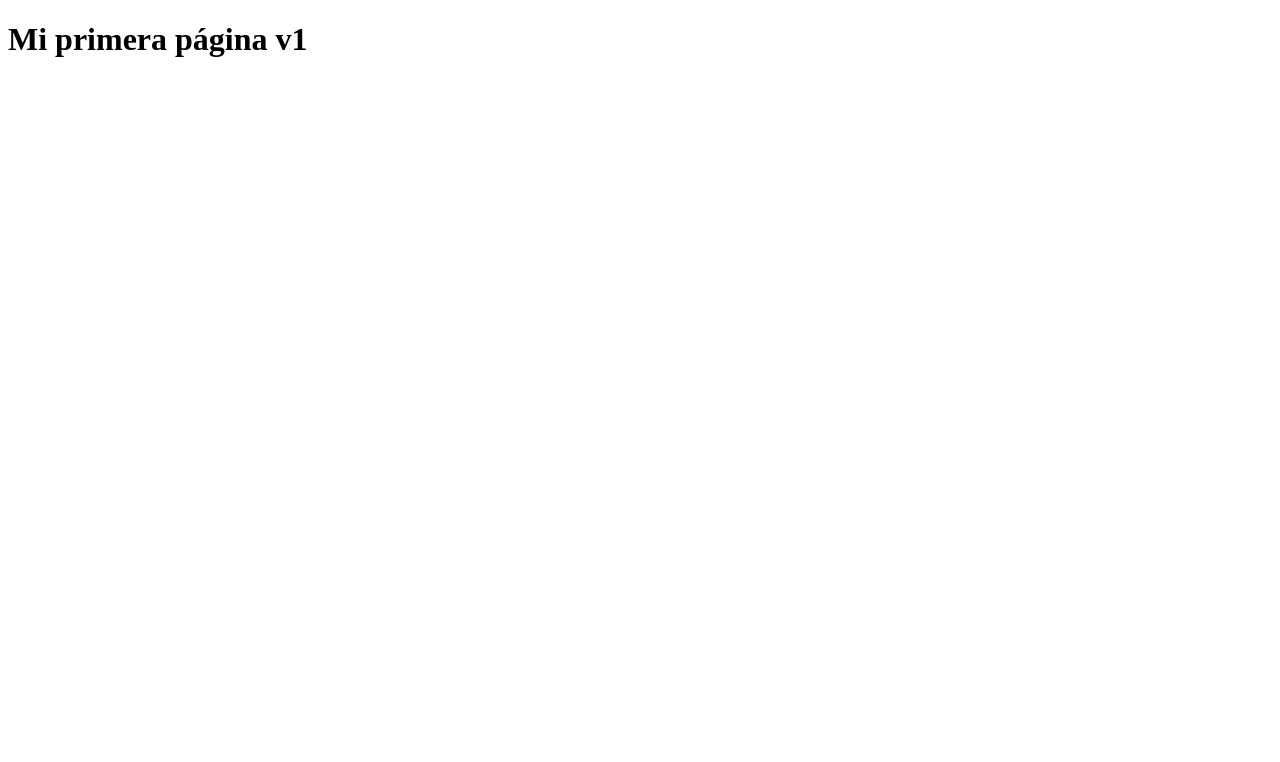
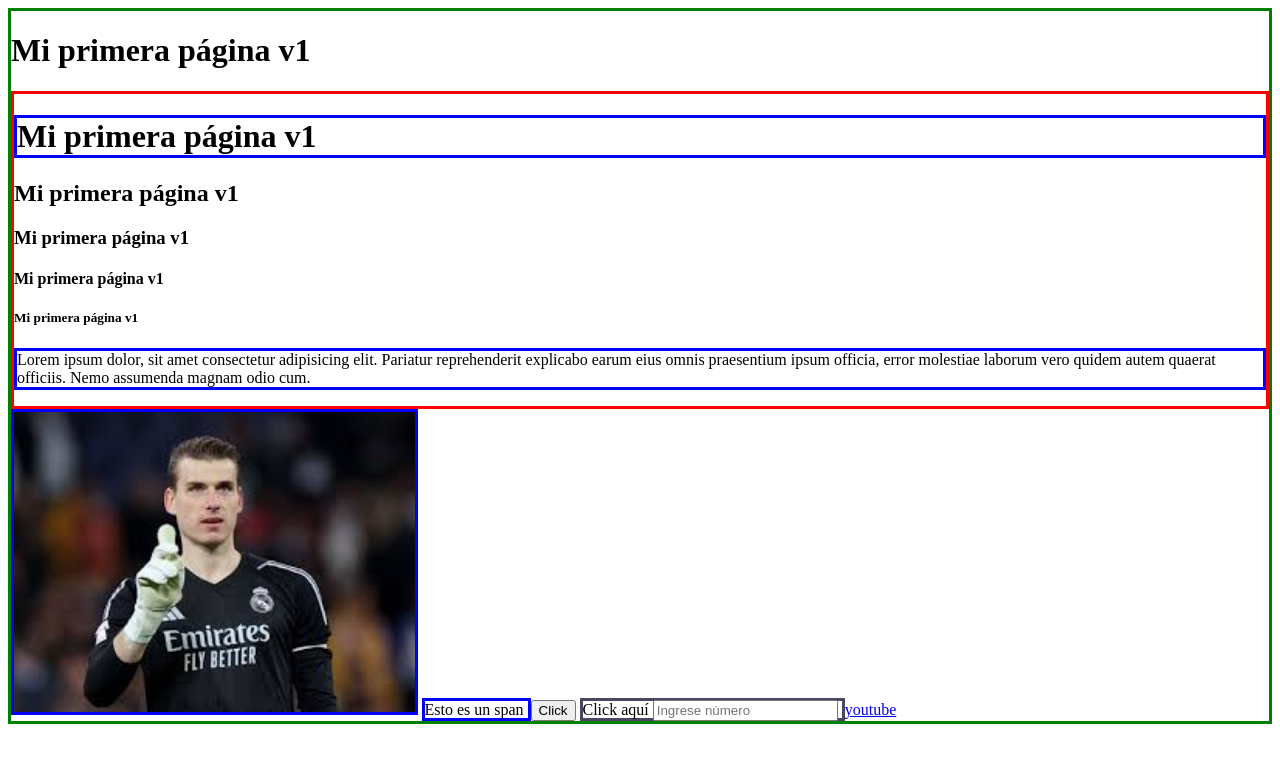
Before and after one commit to jeanpier22/Lenguajes-Ciclo2, a plain HTML site: page index.html in a window 1280 px wide. Drawn offline with Linux system fonts and the light colour scheme.

Commit message:
Clase 2 - HTML

```diff
--- a/index.html
+++ b/index.html
@@ -4,8 +4,37 @@
     <meta charset="UTF-8">
     <meta name="viewport" content="width=device-width, initial-scale=1.0">
     <title>Document</title>
+    <link rel="stylesheet" href="./index.css">
 </head>
-<body>
+<body style="border: solid green;">
+
     <h1> Mi primera página v1 </h1>
+
+    <div style="border: solid red;">
+        <h1 style="border: solid blue;"> Mi primera página v1 </h1>
+        <h2> Mi primera página v1  </h2>
+        <h3> Mi primera página v1  </h3>
+        <h4> Mi primera página v1  </h4>
+        <h5> Mi primera página v1  </h5>
+        <p style="border: solid blue;"> Lorem ipsum dolor, sit amet consectetur adipisicing elit. Pariatur reprehenderit explicabo earum eius omnis praesentium ipsum officia, error molestiae laborum vero quidem autem quaerat officiis. Nemo assumenda magnam odio cum.</p>
+    </div>
+
+    <img style="border: solid blue;"
+         src="./lunin.jpeg"
+         height="300px"
+         alt=""/>
+
+    <span style="border: solid blue;"> Esto es un span </span>
+
+    <button> Click </button>
+
+    <label for="" style="border: solid rgb(72, 72, 97);"> Click aquí
+        <input type="text" placeholder="Ingrese número">
+    </label>
+
+    <a href="https://www.youtube.com/"> youtube</a>
+
+
+
 </body>
 </html>
```
Also changed, not shown: prueba.html (added, +34 -0 lines), lunin.jpeg (added).
